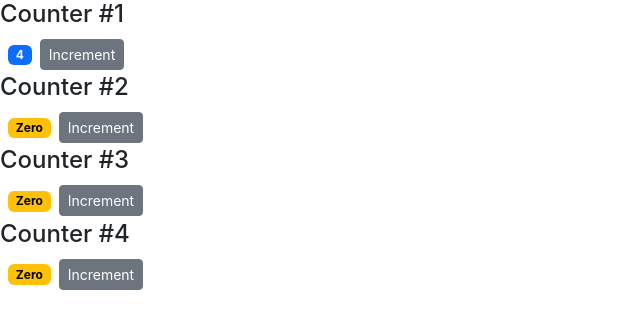
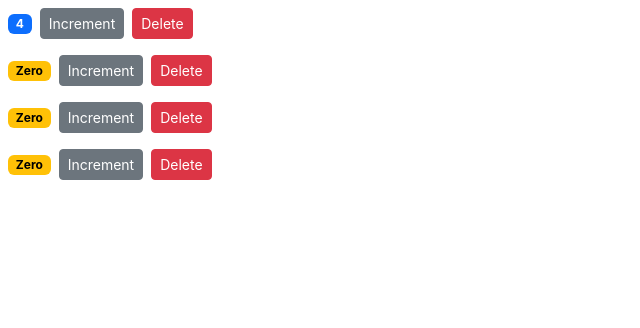
Before and after one commit to SandipPunalkar/CounterTS-App, a React (Create React App) app: page / in a window 1280 px wide. Shown: the top 328 px of the page, without its empty margins (0-640 px from the left). Built offline with nearby package versions, Linux system fonts and the light colour scheme.

Commit message:
Raising and Handling Events to component props.

```diff
--- a/src/components/Counter.tsx
+++ b/src/components/Counter.tsx
@@ -3,7 +3,8 @@
 interface CounterProps {
   id: number;
   value: number;
-  children: React.ReactNode;
+  //children: React.ReactNode;
+  onDelete: () => void;
 }
 
 interface CounterState {
@@ -15,20 +16,25 @@
     super(props);
     this.state = { count: props.value };
   }
-  private handleIncrement = (id: number) => {
+  private handleIncrement = () => {
     this.setState({ count: this.state.count + 1 });
-    console.log(id);
   };
+
   render() {
     return (
       <div>
-        {this.props.children}
         <span className={this.getBadgeClasses()}>{this.formatCount()}</span>
         <button
-          onClick={() => this.handleIncrement(10)}
+          onClick={this.handleIncrement}
           className="btn btn-secondary btn-sm"
         >
           Increment
+        </button>
+        <button
+          onClick={this.props.onDelete}
+          className="btn btn-danger btn-sm m-2"
+        >
+          Delete
         </button>
       </div>
     );
--- a/src/components/Counters.tsx
+++ b/src/components/Counters.tsx
@@ -22,14 +22,20 @@
       ],
     };
   }
+  private handleDelete = () => {
+    console.log("Event Handler Called");
+  };
 
   render() {
     return (
       <div>
         {this.state.counters.map((counter) => (
-          <Counter key={counter.id} value={counter.value} id={counter.id}>
-            <h4>Counter #{counter.id}</h4>
-          </Counter>
+          <Counter
+            key={counter.id}
+            value={counter.value}
+            id={counter.id}
+            onDelete={this.handleDelete}
+          />
         ))}
       </div>
     );
```
